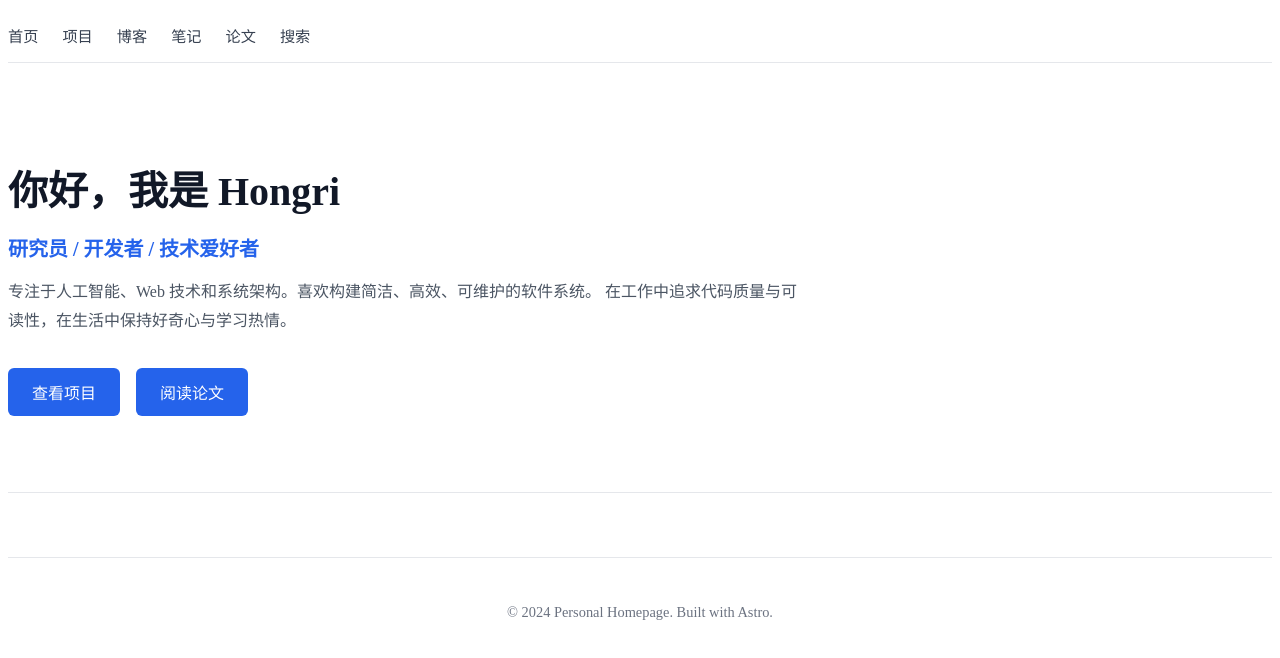
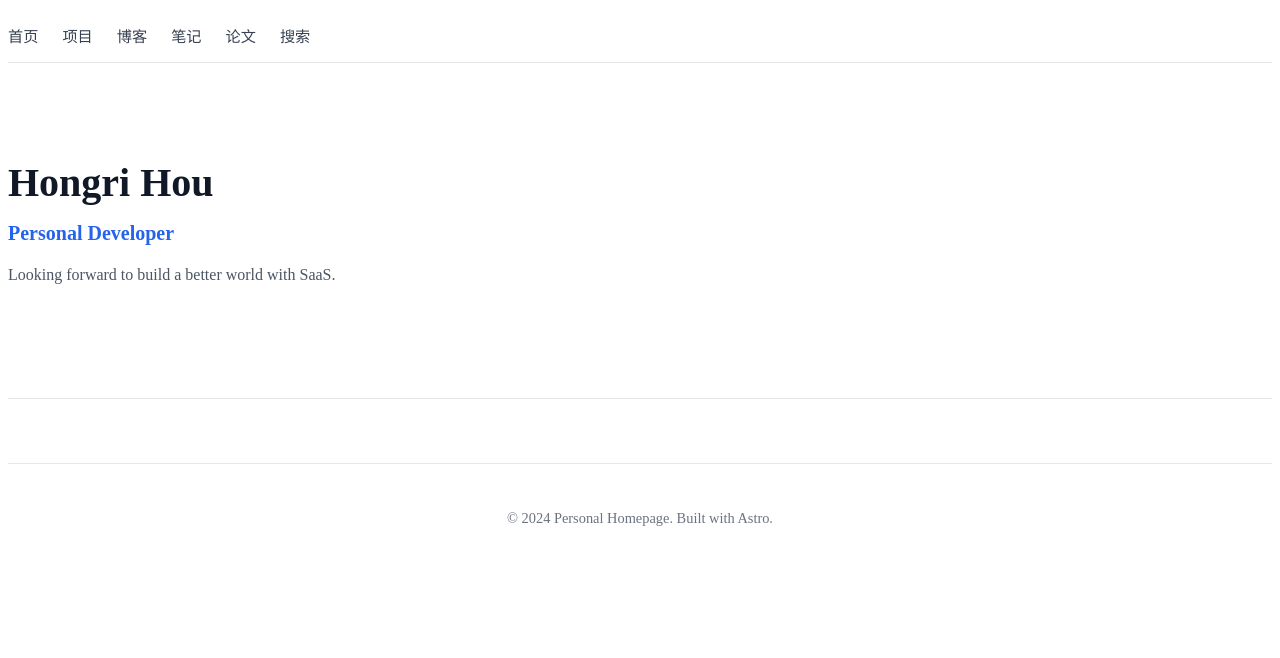
Before and after one commit to hhr346/hhr346.github.io, an Astro site: page / in a window 1280 px wide. Built offline with nearby package versions, Linux system fonts and the light colour scheme; Astro itself is replaced by a stand-in of ours.

Commit message:
Update some files

```diff
--- a/src/components/Intro.astro
+++ b/src/components/Intro.astro
@@ -1,17 +1,12 @@
 <section class="intro-section">
   <div class="intro-content">
-    <h2 class="intro-title">你好，我是 Hongri</h2>
+    <h2 class="intro-title">Hongri Hou</h2>
     <p class="intro-bio">
-      研究员 / 开发者 / 技术爱好者
+      Personal Developer
     </p>
     <p class="intro-desc">
-      专注于人工智能、Web 技术和系统架构。喜欢构建简洁、高效、可维护的软件系统。
-      在工作中追求代码质量与可读性，在生活中保持好奇心与学习热情。
+      Looking forward to build a better world with SaaS.
     </p>
-    <div class="intro-links">
-      <a href="/projects" class="link-button">查看项目</a>
-      <a href="/papers" class="link-button">阅读论文</a>
-    </div>
   </div>
 </section>
 
--- a/src/pages/search.astro
+++ b/src/pages/search.astro
@@ -7,7 +7,7 @@ import Footer from '../components/Footer.astro';
 <ContentLayout title="搜索">
   <Section>
     <h2>站内搜索</h2>
-    <p>使用 Pagefind 搜索本站点的所有内容。</p>
+    <p>搜索本站点的所有内容。</p>
 
     <div id="search" class="search-container">
       <input type="text" id="pagefind-search-input" placeholder="输入关键词搜索..." />
```
Also changed, not shown: public/me.jpg, 2 other files.
